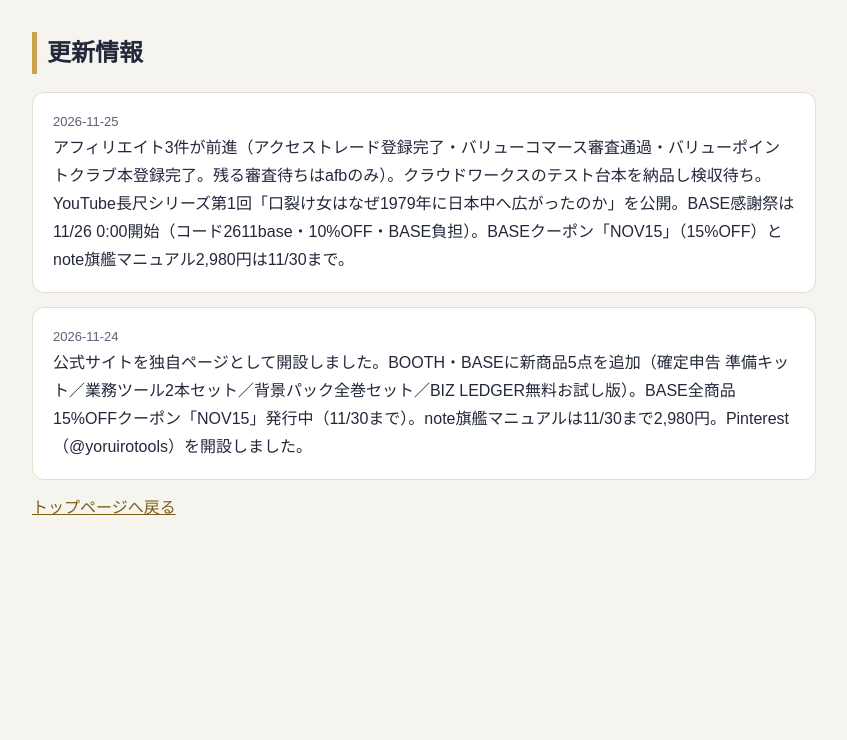
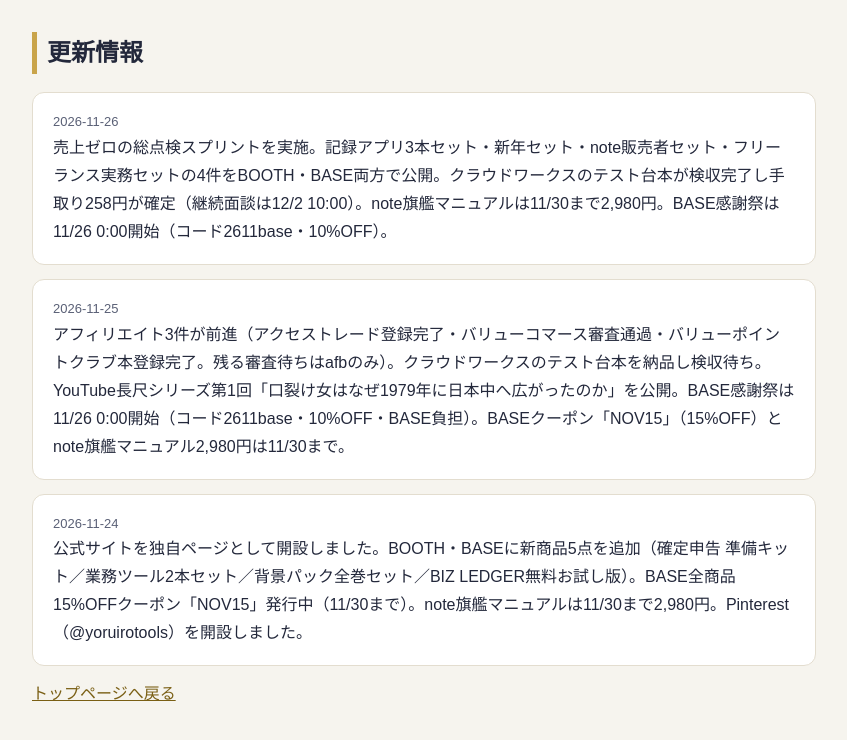
Before and after one commit to yoruiro-tools/yoruiro-tools.github.io, a plain HTML site: page updates.html in a window 1280 px wide. Shown: the whole page, without its empty margins (216-1063 px from the left). Drawn offline with Linux system fonts and the light colour scheme.

Commit message:
2026-11-26の更新情報を追加

```diff
--- a/updates.html
+++ b/updates.html
@@ -23,6 +23,7 @@ a{color:#7a5f14}
 <main>
 <h1>更新情報</h1>
 <!-- 新しい更新はこの下の先頭に追加する -->
+<div class="entry"><p class="date">2026-11-26</p><p>売上ゼロの総点検スプリントを実施。記録アプリ3本セット・新年セット・note販売者セット・フリーランス実務セットの4件をBOOTH・BASE両方で公開。クラウドワークスのテスト台本が検収完了し手取り258円が確定（継続面談は12/2 10:00）。note旗艦マニュアルは11/30まで2,980円。BASE感謝祭は11/26 0:00開始（コード2611base・10%OFF）。</p></div>
 <div class="entry"><p class="date">2026-11-25</p><p>アフィリエイト3件が前進（アクセストレード登録完了・バリューコマース審査通過・バリューポイントクラブ本登録完了。残る審査待ちはafbのみ）。クラウドワークスのテスト台本を納品し検収待ち。YouTube長尺シリーズ第1回「口裂け女はなぜ1979年に日本中へ広がったのか」を公開。BASE感謝祭は11/26 0:00開始（コード2611base・10%OFF・BASE負担）。BASEクーポン「NOV15」（15%OFF）とnote旗艦マニュアル2,980円は11/30まで。</p></div>
 <div class="entry"><p class="date">2026-11-24</p><p>公式サイトを独自ページとして開設しました。BOOTH・BASEに新商品5点を追加（確定申告 準備キット／業務ツール2本セット／背景パック全巻セット／BIZ LEDGER無料お試し版）。BASE全商品15%OFFクーポン「NOV15」発行中（11/30まで）。note旗艦マニュアルは11/30まで2,980円。Pinterest（@yoruirotools）を開設しました。</p></div>
 <p><a href="index.html">トップページへ戻る</a></p>
```
